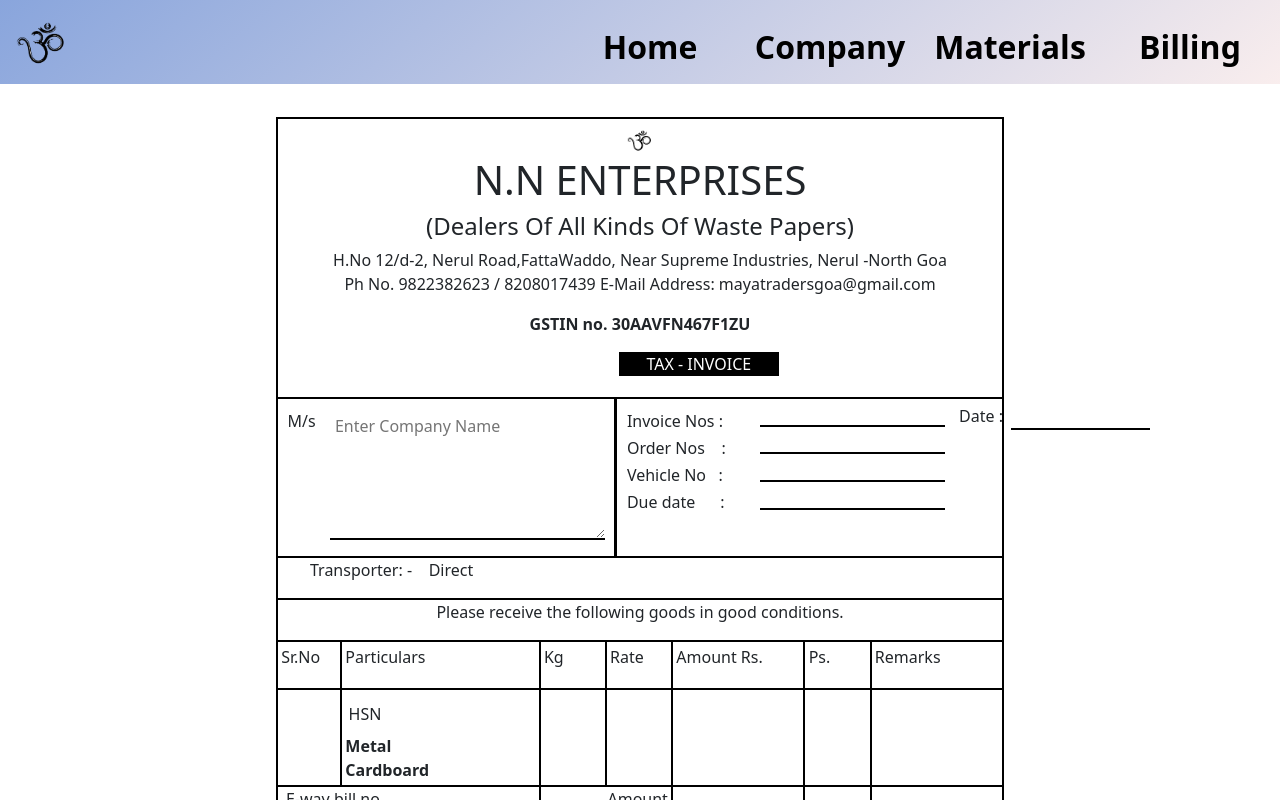
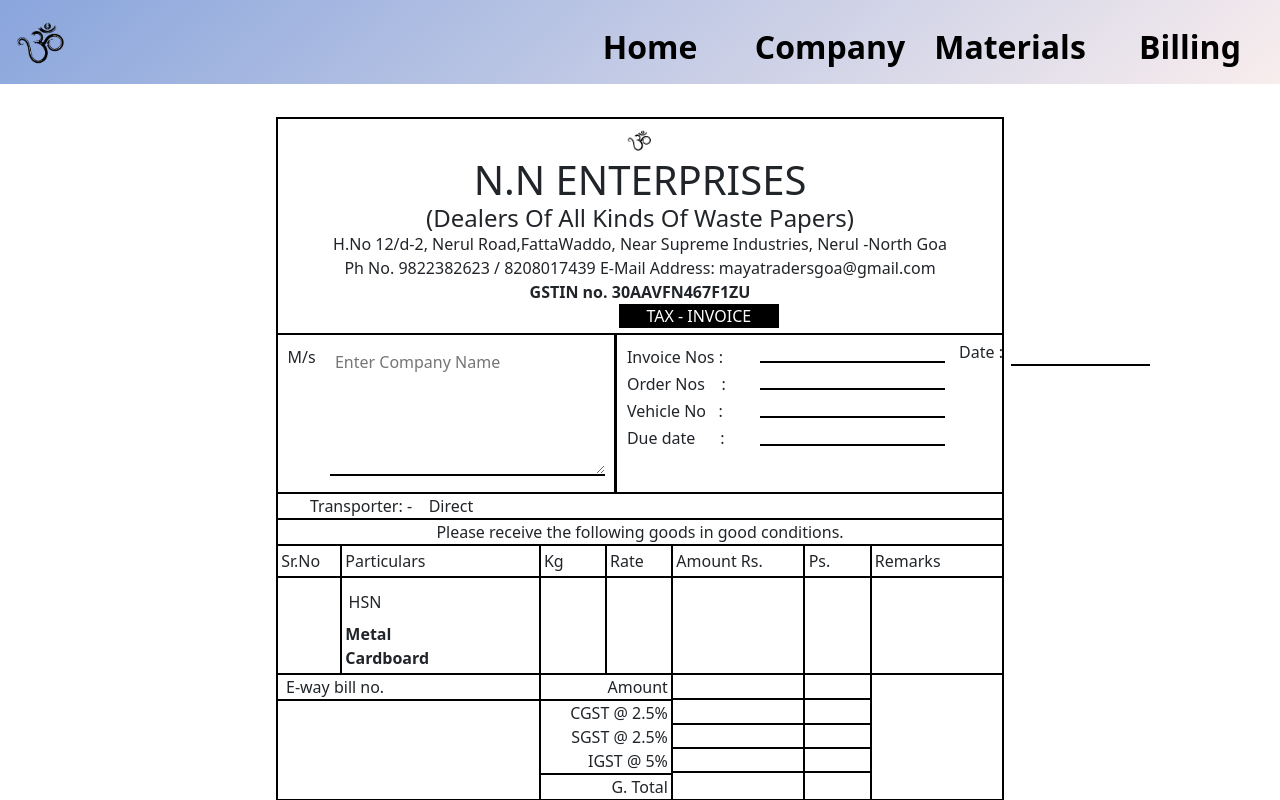
Before and after one commit to Imemyslf/N.N-Enterprise, a React (Create React App) app in the folder Invoice-App/billings/: page /billing in a window 1280 px wide. Shown: the top 800 px of the page. Built offline with nearby package versions, Linux system fonts and the light colour scheme.

Commit message:
Fixed p-gap issue

```diff
--- a/Invoice-App/billings/src/Components/MainBilling.js
+++ b/Invoice-App/billings/src/Components/MainBilling.js
@@ -70,14 +70,14 @@ function Main() {
             <div>G. Total</div>
           </div>
           <div className="amtval">
-            <p></p>
+            <p className="amtval-first"></p>
             <p></p>
             <p></p>
             <p></p>
             <p></p>
           </div>
           <div className="amtval">
-            <p></p>
+            <p className="amtval-first"></p>
             <p></p>
             <p></p>
             <p></p>
--- a/Invoice-App/billings/src/assets/CSS/Billing.css
+++ b/Invoice-App/billings/src/assets/CSS/Billing.css
@@ -35,6 +35,9 @@ textarea {
     color: white;
     width: 10em;
     margin-left: 21em;
+  }
+  & p, h1, h4 {
+    margin-bottom: 0;
   }
 }
 
@@ -95,7 +98,7 @@ textarea {
   }
 
   & .labels2 > div {
-    margin: 0.2em 0.2em 0.2em 0.5em;
+    margin: 0.2em 0.2em 0 0.5em;
     /* border: 2px solid rgb(28, 45, 28); */
   }
 
@@ -130,11 +133,15 @@ textarea {
 
   & .et1 > p {
     margin-left: 2em;
+    margin-bottom: 0;
   }
 
   & .et2 {
     text-align: center;
     border-bottom: 2px solid black;
+  }
+  & .et2 > p {
+    margin-bottom: 0;
   }
 }
 
@@ -146,6 +153,9 @@ textarea {
     padding: 0.2em;
     border: 2px solid black;
     border-style: none solid solid none;
+  }
+  & > div > p {
+    margin-bottom: 0;
   }
 
   & > div:first-child {
@@ -202,6 +212,9 @@ textarea {
     text-align: end;
     padding-right: 0.2rem;
   }
+  & .amtinfo > div > p {
+    margin-bottom: 0;
+  }
 
   & .amtinfo > div:last-child {
     border-style: none none none none;
@@ -209,12 +222,19 @@ textarea {
 
   & .amtval > p {
     border: 2px solid black;
-    height: 1.55em;
+    height: 0.52em;
     border-style: none none solid none;
+  }
+  & .amtval > .amtval-first {
+    height: 1.6em;
   }
 
   & .amtval > p:last-child {
     border-style: none;
+    margin-bottom: 0;
+  }
+  & .amtinfo {
+    height: auto;
   }
 }
 
@@ -280,6 +300,10 @@ textarea {
     }
   }
 
+  & .party > p {
+    margin-bottom: 0;
+  }
+
   & .rec {
     text-align: center;
     margin-top: 0.5em;
@@ -299,5 +323,6 @@ textarea {
   border-style: none solid solid solid;
   & > p {
     margin-left: 1em;
+    margin-bottom: 0;
   }
 }
```
